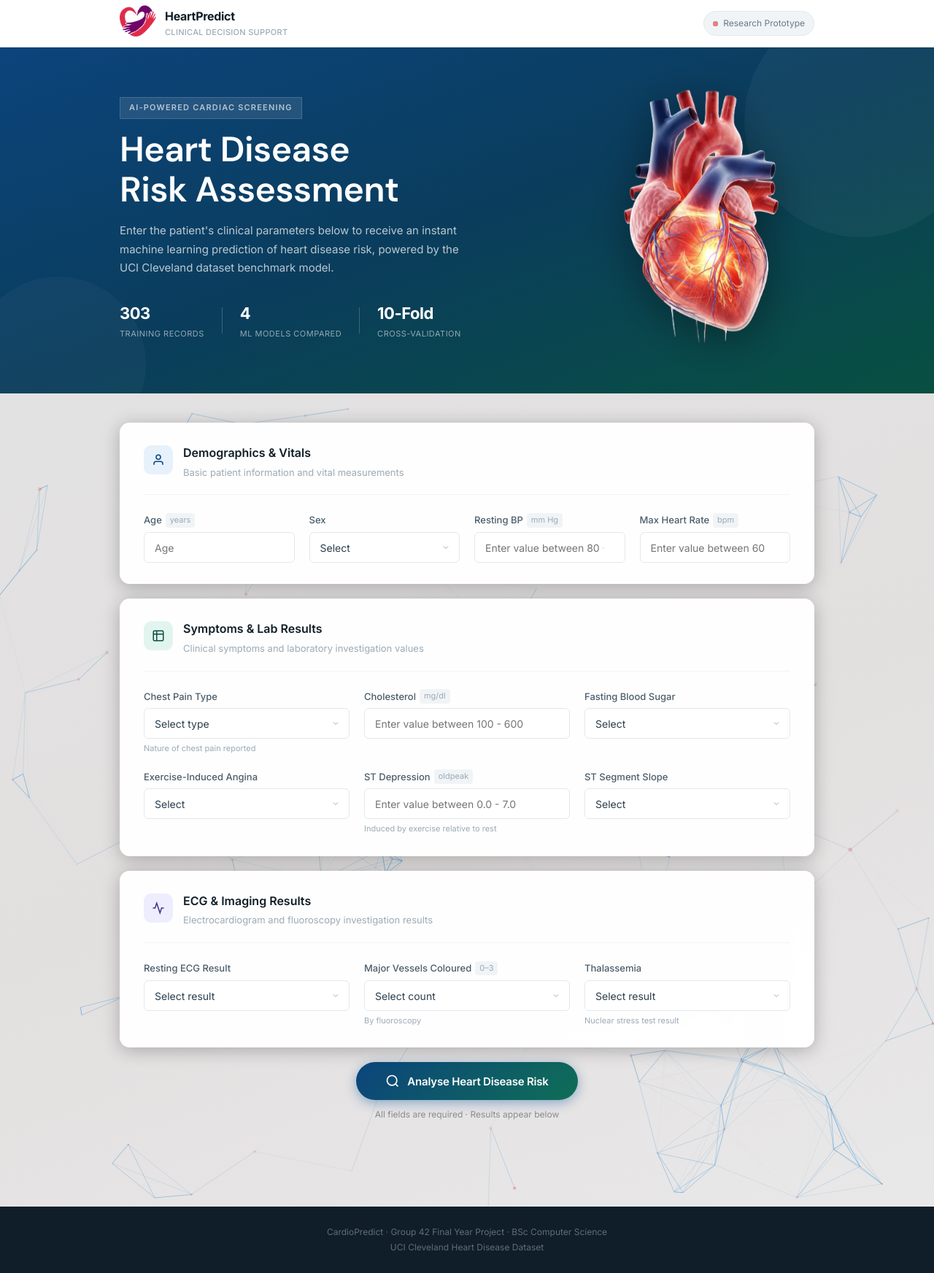
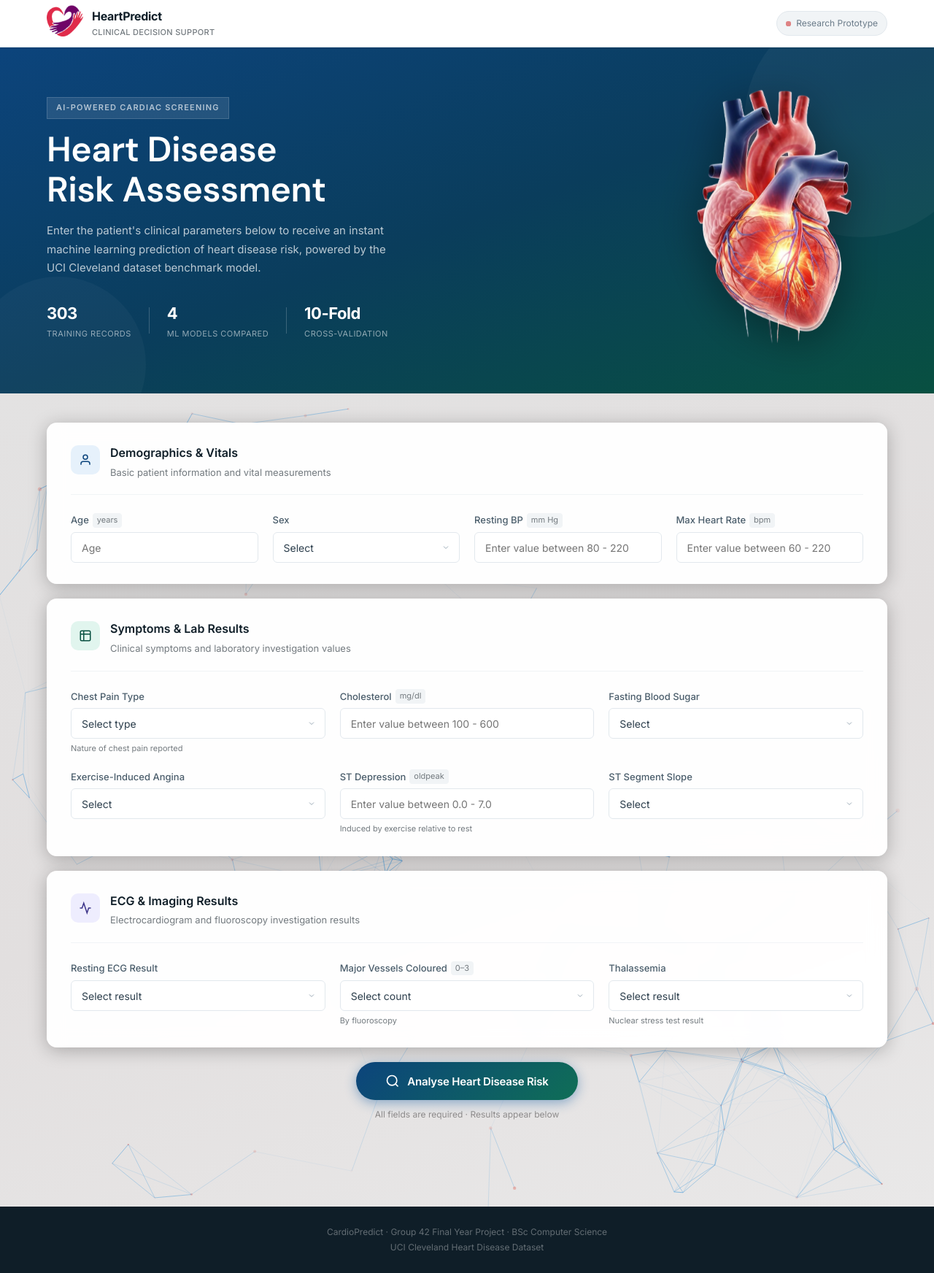
Before and after one commit to BawaErnestKwame/Heart_disease_prediction, a Flask app: page / in a window 1280 px wide. Shown: the whole page at 73% size. Run offline with Flask 3, Linux system fonts and the light colour scheme; parts of the project's set-up code (start-up, migrations or seed data) failed here and were passed over.

Commit message:
style modification final final final

```diff
--- a/static/css/style.css
+++ b/static/css/style.css
@@ -33,7 +33,7 @@
   --gray-100: #F1F4F6;
   --gray-200: #E2E8ED;
   --gray-300: #C8D2DA;
-  --gray-400: #9BAAB6;
+  --gray-400: #737a7f;
   --gray-500: #6B7C8A;
   --gray-600: #4A5D6B;
   --gray-700: #2D3F4D;
@@ -61,7 +61,7 @@ body {
 }
 
 .container {
-  max-width: 1000px;
+  max-width: 1200px;
   margin: 0 auto;
   padding: 0 24px;
 }
@@ -77,7 +77,7 @@ body {
 }
 
 .header-inner {
-  max-width: 1000px;
+  max-width: 1200px;
   margin: 0 auto;
   padding: 0 24px;
   height: 64px;
@@ -170,7 +170,7 @@ body {
 
 /* ── Hero inner — two columns ─────────────────────────────────────────────── */
 .hero-inner {
-  max-width: 1000px;
+  max-width: 1200px;
   margin: 0 auto;
   padding: 0 24px;
   display: flex;
```
